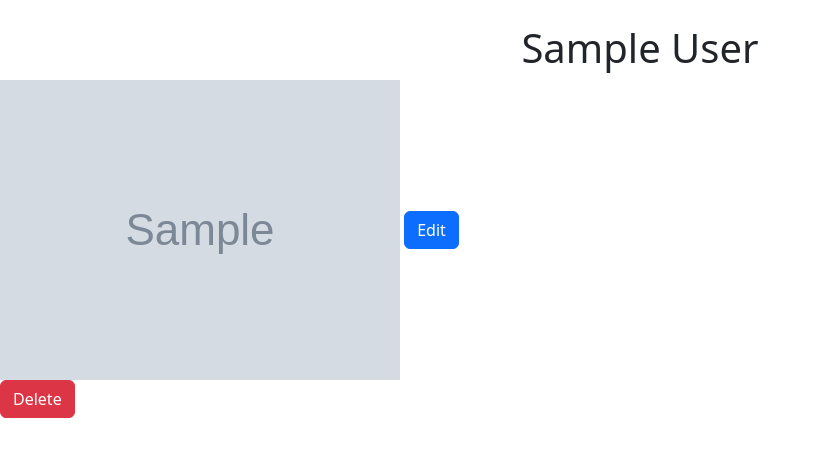
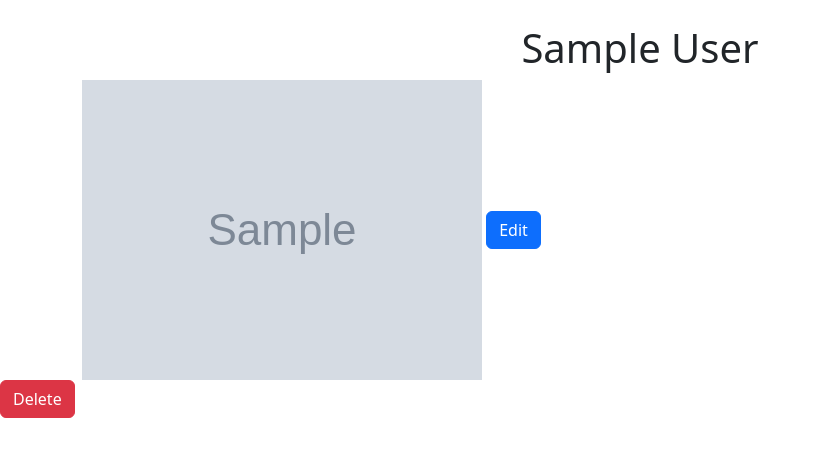
Before and after one commit to briannatran1/flask-blogly, a Flask app: page /users/1 in a window 1280 px wide. Shown: the top 457 px of the page, without its empty margins (0-821 px from the left). Run offline with Flask 3, Linux system fonts and the light colour scheme; tables that the repository leaves empty hold one stand-in row (values such as "Sample post"); grey boxes marked "Sample" are stand-in pictures.

Commit message:
added image

```diff
--- a/templates/user_details.html
+++ b/templates/user_details.html
@@ -6,10 +6,11 @@
 {% block content %}
 
 <h1 class="text-center">{{ user.first_name }} {{ user.last_name }}</h1>
+<div class="container dflex justify-content-center w-60 mx-auto">
+  <img src="{{ user.image_url }}" alt="A picture of {{ user.first_name }}">
 
-<img src="{{ user.image_url }}" alt="A picture of {{ user.first_name }}">
-
-<a href="/users/{{ user. id }}/edit" class="btn btn-primary">Edit</a>
+  <a href="/users/{{ user. id }}/edit" class="btn btn-primary">Edit</a>
+</div>
 
 <form action="/users/{{ user. id }}/delete" method="post">
   <button class="btn btn-danger">Delete</button>
```
Also changed, not shown: static/images/default-img.jpg (added).
